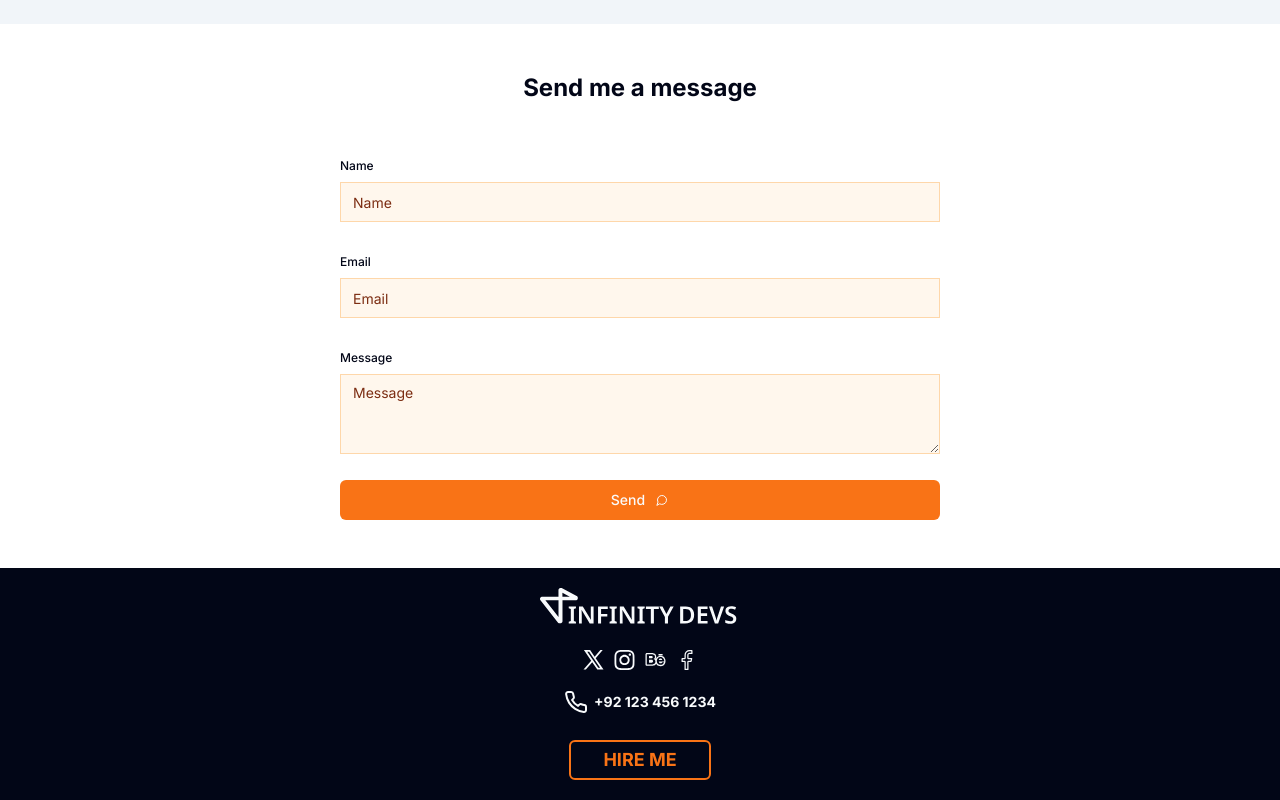
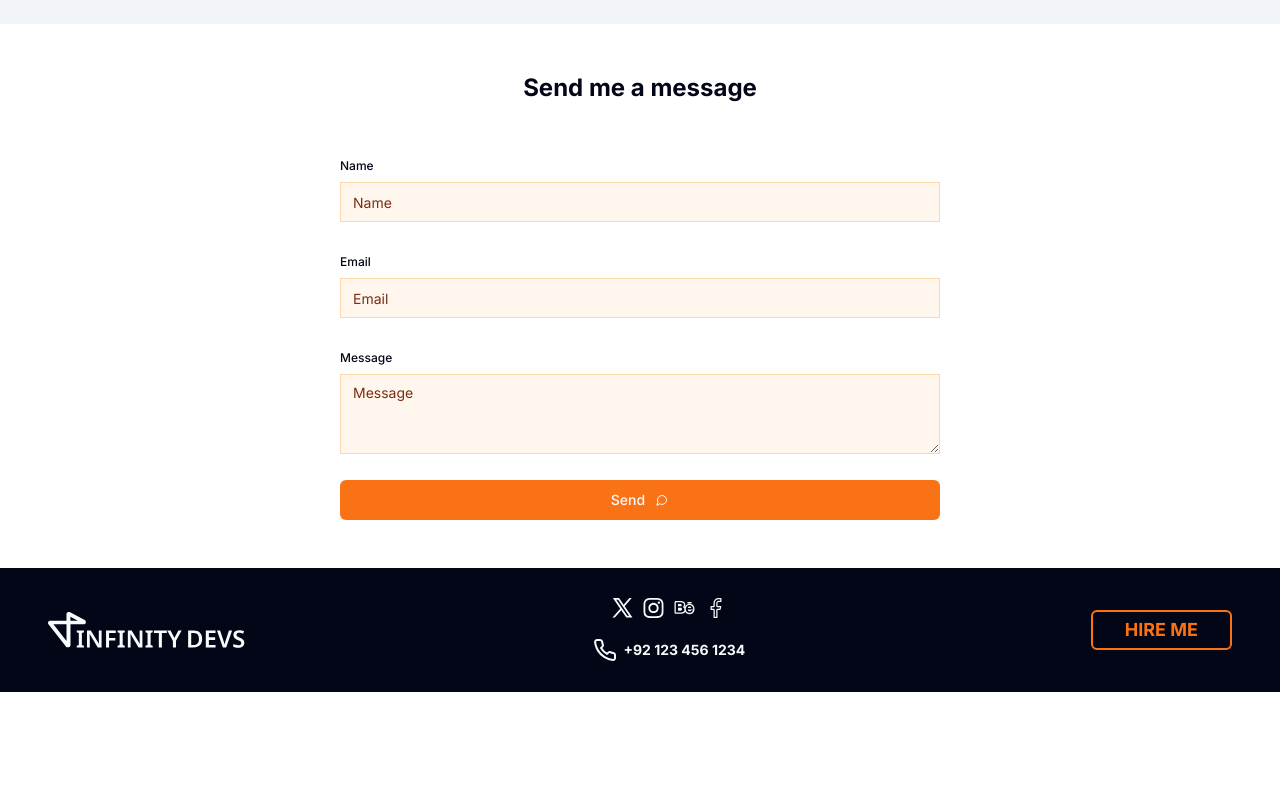
Before and after one commit to InfinityDevsHQ/photographer-portfolio-next, a Next.js app: page / in a window 1280 px wide. Shown: the part 2912-3712 px from the top of the page. After the commit the page ends 3604 px from the top, so only its background shows below. Built offline with nearby package versions, Linux system fonts and the light colour scheme.

Commit message:
fix: responsive layout

```diff
--- a/components/general/footer/footer.tsx
+++ b/components/general/footer/footer.tsx
@@ -4,7 +4,7 @@ import SocialMedia from "./social-media";
 
 export default function Footer() {
   return (
-    <footer className="py-5 px-12 bg-dark text-dark-foreground flex flex-col gap-4 items-center justify-between">
+    <footer className="py-5 px-12 bg-dark text-dark-foreground flex flex-col lg:flex-row gap-4 items-center justify-between">
       <LogoSvg />
       <SocialMedia />
       <Button className="uppercase bg-transparent border-2 border-inverted text-inverted py-4 px-8 font-bold text-lg">
```
